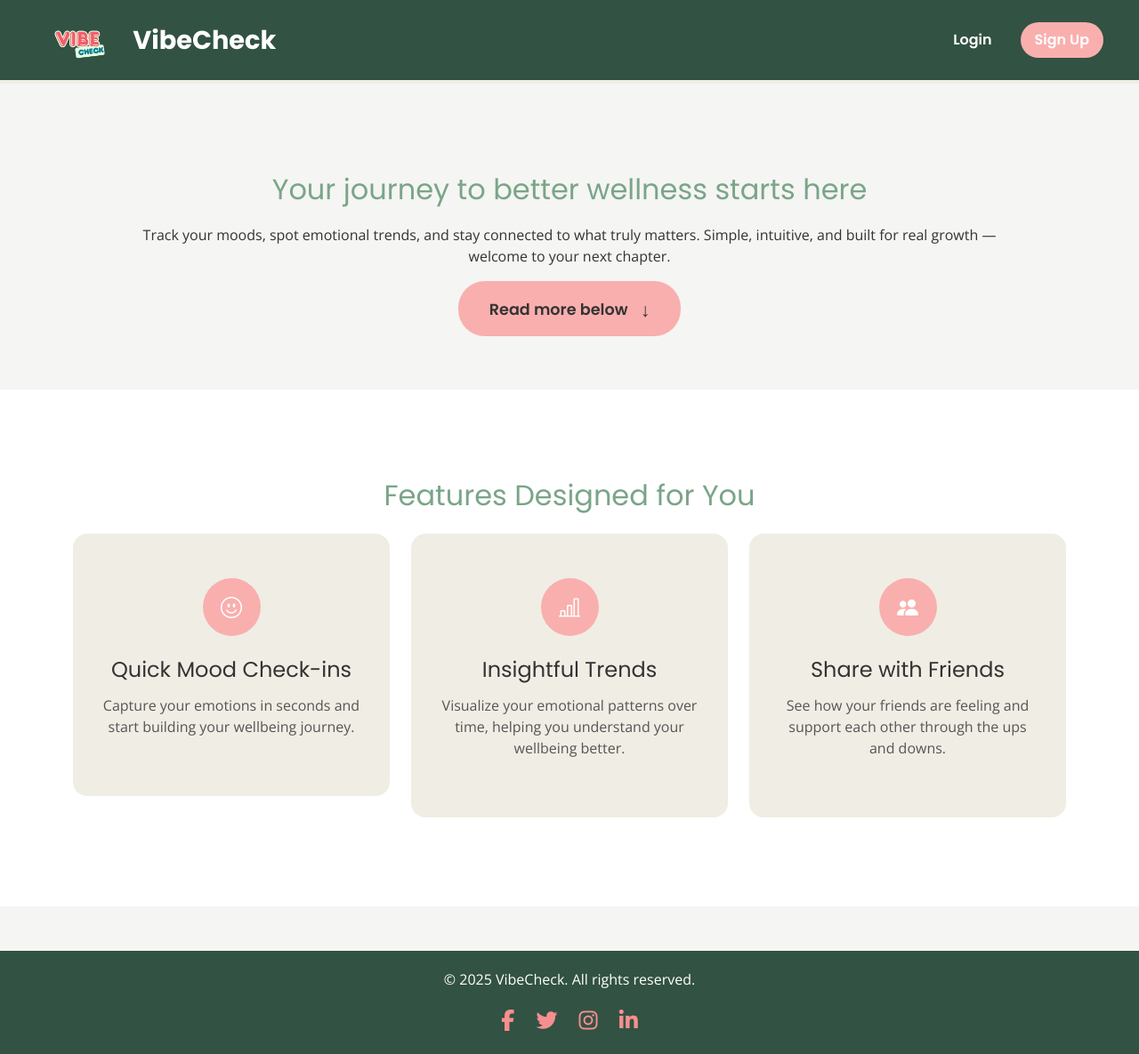
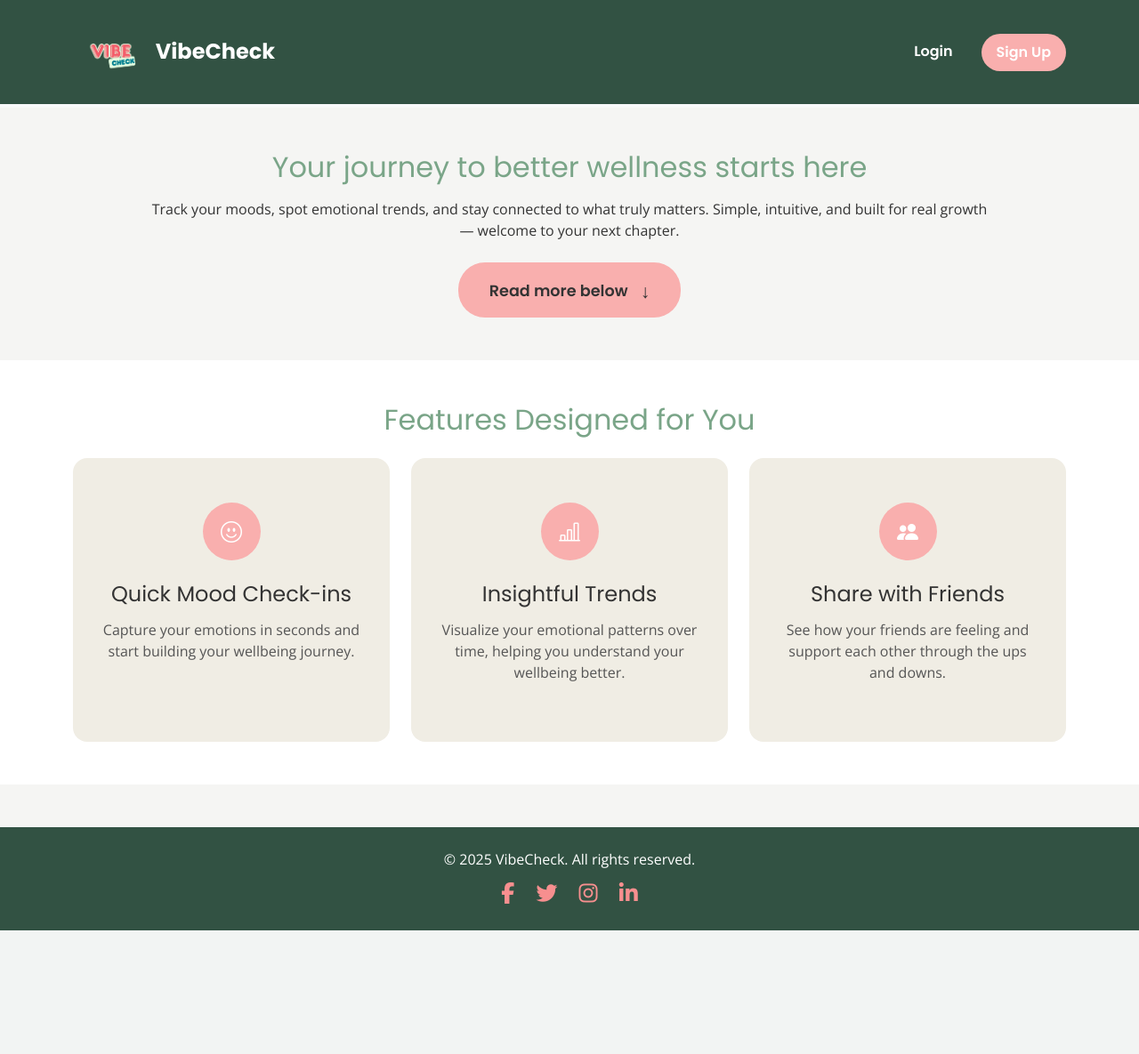
Before and after one commit to cybergemm/vibe_check, a Flask app: page / in a window 1280 px wide. Shown: the whole page at 89% size. After the commit the page ends 1046 px from the top, so only its background shows below. Run offline with Flask 2, Linux system fonts and the light colour scheme.

Commit message:
modified html code for intropage to improve responsiveness by using more Bootstrap classes

```diff
--- a/app/templates/intropage.html
+++ b/app/templates/intropage.html
@@ -18,64 +18,67 @@
 
 </head>
 <body>
+<!-- Header -->
+<header class="border-bottom border-4 border-light header-left">
+  <div class="container py-3 d-flex flex-column flex-md-row justify-content-between align-items-center">
+    <div class="d-flex align-items-center mb-3 mb-md-0">
+      <img src="{{ url_for('static', filename='images/Vibe.png')}}" alt="App Logo" class="me-2" style="height: 45px;">
+      <h1 class="m-0 fs-4 text-white">VibeCheck</h1>
+    </div>
+    <div class="d-flex gap-3 header-right">
+      <a href="{{ url_for('auth.login') }}">Login</a>
+      <a href="{{ url_for('auth.signup') }}" class="btn signup-btn">Sign Up</a>
 
-<!-- Header -->
-<header class="d-flex justify-content-between align-items-center">
-  <div class="d-flex align-items-center">
-    <img src="{{ url_for('static', filename='images/Vibe.png')}}" alt="App Logo" style="height: 50px; margin-right: 15px;">
-    <h1>VibeCheck</h1>
     </div>
-  <div class="header-right d-flex gap-3">
-    <a href="{{ url_for('auth.login') }}">Login</a>
-    <a href="{{ url_for('auth.signup') }}" class="signup-btn">Sign Up</a>
   </div>
 </header>
 
 <!-- Main Content -->
-<div class="main-content">
-  <h2>Your journey to better wellness starts here</h2>
-  <p>Track your moods, spot emotional trends, and stay connected to what truly matters. Simple, intuitive, and built for real growth — welcome to your next chapter.</p>
+<div class="main-content text-center py-5 px-3">
+  <div class="container">
+    <h2 class="mb-3">Your journey to better wellness starts here</h2>
+    <p class="mb-4">Track your moods, spot emotional trends, and stay connected to what truly matters. Simple, intuitive, and built for real growth — welcome to your next chapter.</p>
     <a href="#features">
       <button class="cta-button">
         Read more below <span class="arrow">↓</span>
       </button>
     </a>
   </div>
+</div>
 
 <!-- Features Section -->
-<section id="features" class="features-section">
-  <h2 class="text-center">Features Designed for You</h2>
-  <div class="container mt-4">
+<section id="features" class="features-section py-5">
+  <div class="container">
+    <h2 class="text-center mb-4">Features Designed for You</h2>
     <div class="row g-4">
-      <div class="col-md-6 col-lg-4">
-        <div class="feature-box">
+      <div class="col-sm-12 col-md-6 col-lg-4">
+        <div class="feature-box h-100">
           <i class="bi bi-emoji-smile fs-4 feature-icon"></i>
           <div class="feature-title">Quick Mood Check-ins</div>
           <p class="feature-description">Capture your emotions in seconds and start building your wellbeing journey.</p>
         </div>
       </div>
-      <div class="col-md-6 col-lg-4">
-        <div class="feature-box">
+      <div class="col-sm-12 col-md-6 col-lg-4">
+        <div class="feature-box h-100">
           <i class="bi bi-bar-chart-line fs-4 feature-icon"></i>
           <div class="feature-title">Insightful Trends</div>
           <p class="feature-description">Visualize your emotional patterns over time, helping you understand your wellbeing better.</p>
         </div>
       </div>
-      <div class="col-md-6 col-lg-4">
-        <div class="feature-box">
+      <div class="col-sm-12 col-md-6 col-lg-4">
+        <div class="feature-box h-100">
           <i class="bi bi-people-fill fs-4 feature-icon"></i>
           <div class="feature-title">Share with Friends</div>
           <p class="feature-description">See how your friends are feeling and support each other through the ups and downs.</p>
         </div>
       </div>
-
     </div>
   </div>
 </section>
 
 <!-- Footer -->
-<footer class="footer">
-  <p>© 2025 VibeCheck. All rights reserved.</p>
+<footer class="footer text-center py-4 mt-5">
+  <p class="mb-2">© 2025 VibeCheck. All rights reserved.</p>
   <div class="social-icons">
     <a href="#"><i class="fab fa-facebook-f"></i></a>
     <a href="#"><i class="fab fa-twitter"></i></a>
@@ -84,6 +87,7 @@
   </div>
 </footer>
 
+
 <!-- Bootstrap JS -->
 <script src="https://cdn.jsdelivr.net/npm/bootstrap@5.3.3/dist/js/bootstrap.bundle.min.js"></script>
 
```
Lines whose indentation alone changed are shown as unchanged.
